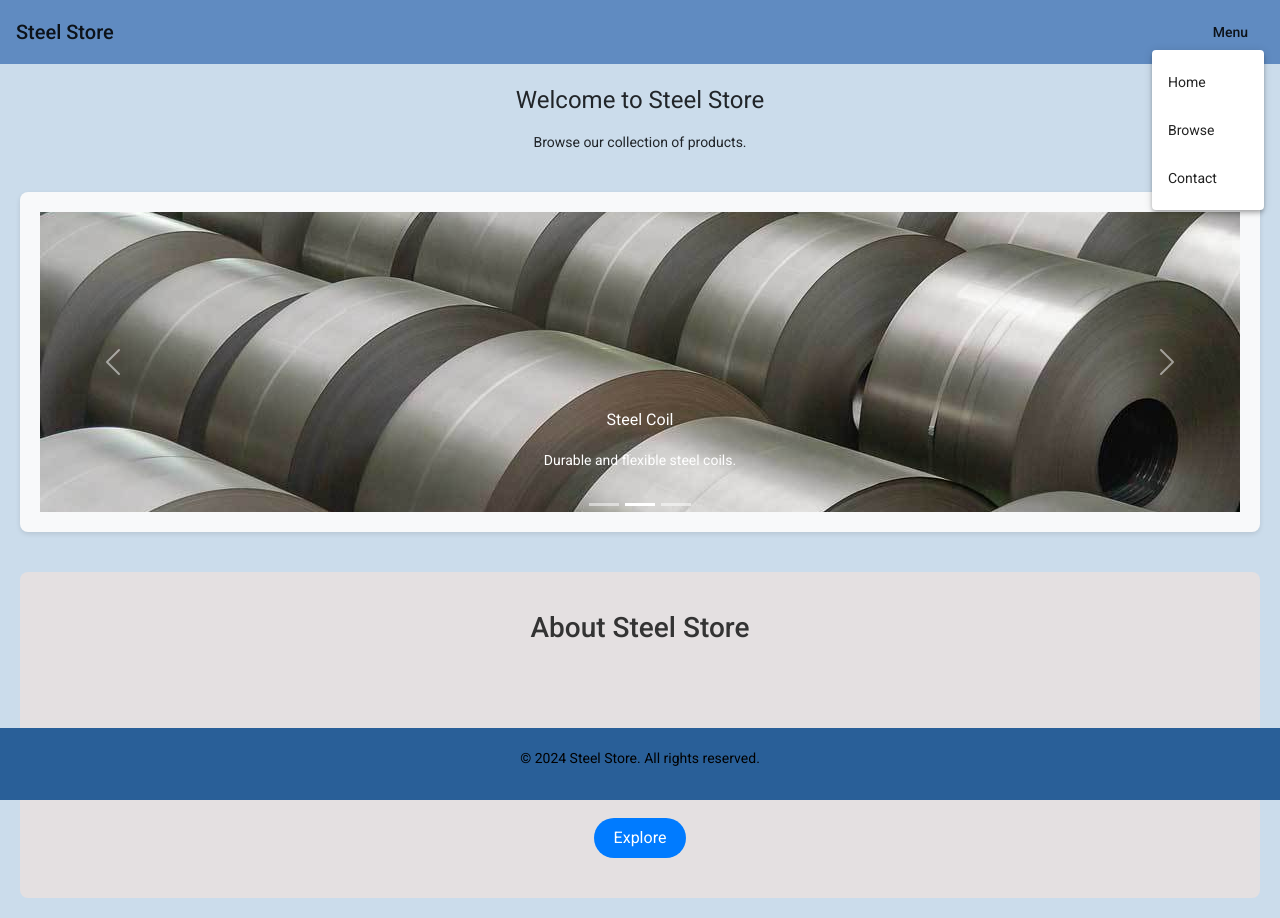
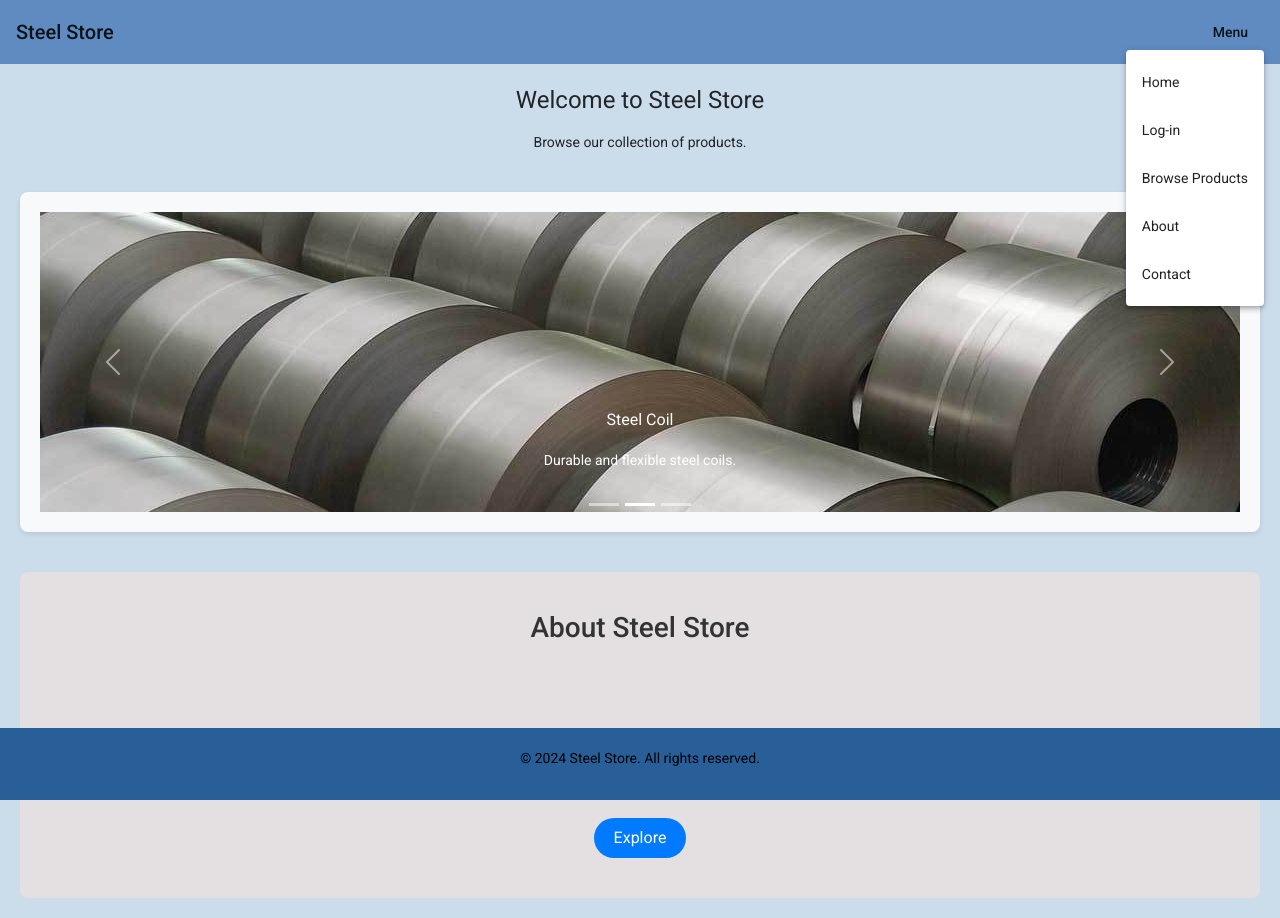
Before and after one commit to MajorDigi/steel-store-mock-up, an Angular app: page / in a window 1280 px wide. Both pictures are taken after a click on the button "Menu". Built offline with nearby package versions, Linux system fonts and the light colour scheme.

Commit message:
Update html templet

```diff
--- a/src/app/landing-page/landing-page.component.html
+++ b/src/app/landing-page/landing-page.component.html
@@ -5,7 +5,9 @@
   <button mat-button [matMenuTriggerFor]="menu">Menu</button>
   <mat-menu #menu="matMenu">
     <button mat-menu-item>Home</button>
-    <button mat-menu-item>Browse</button>
+    <button mat-menu-item>Log-in</button>
+    <button mat-menu-item>Browse Products</button>
+    <button mat-menu-item>About</button>
     <button mat-menu-item>Contact</button>
   </mat-menu>
 </mat-toolbar>
```
